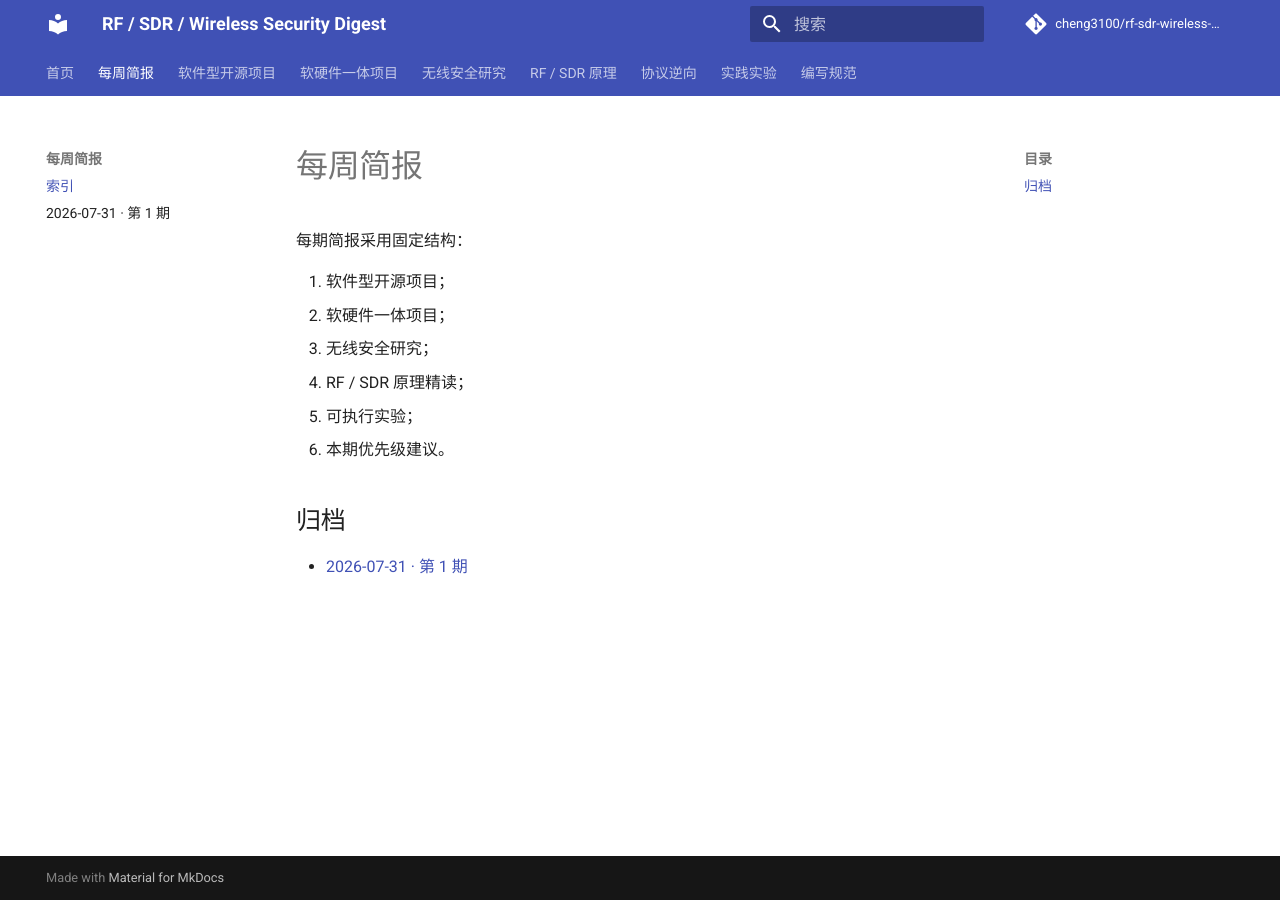
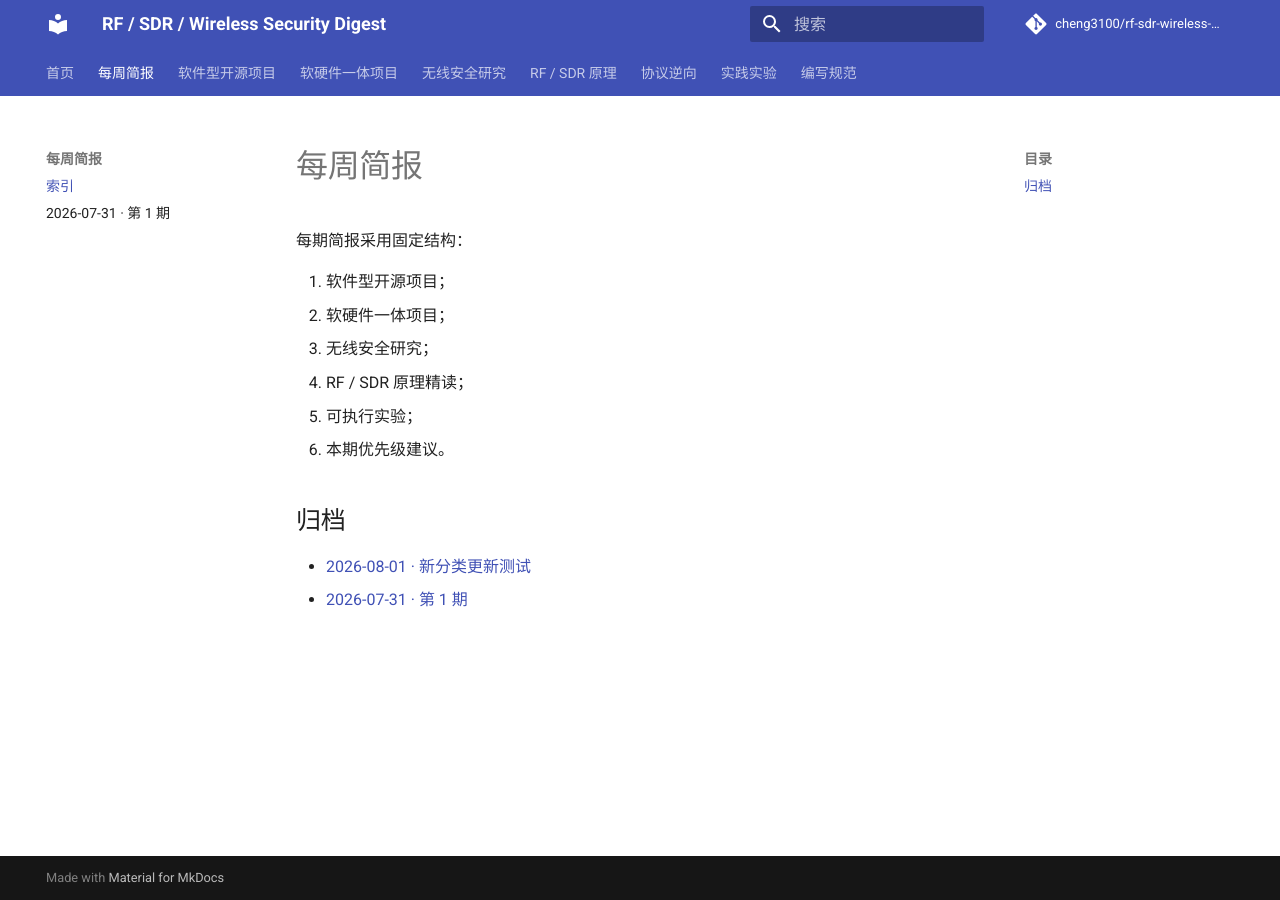
Before and after one commit to cheng3100/rf-sdr-wireless-security-digest, an MkDocs documentation site: the page built from docs/weekly/index.md, in a window 1280 px wide. Built offline with MkDocs 1.6.1 and Material for MkDocs 9.7.7, drawn with Linux system fonts in a browser that asks for light colours; comment, search, counter and statistics services are not loaded.

Commit message:
docs: update weekly digest index

```diff
--- a/docs/weekly/index.md
+++ b/docs/weekly/index.md
@@ -11,4 +11,5 @@
 
 ## 归档
 
+- [2026-08-01 · 新分类更新测试](2026-08-01.md)
 - [2026-07-31 · 第 1 期](2026-07-31.md)
```
